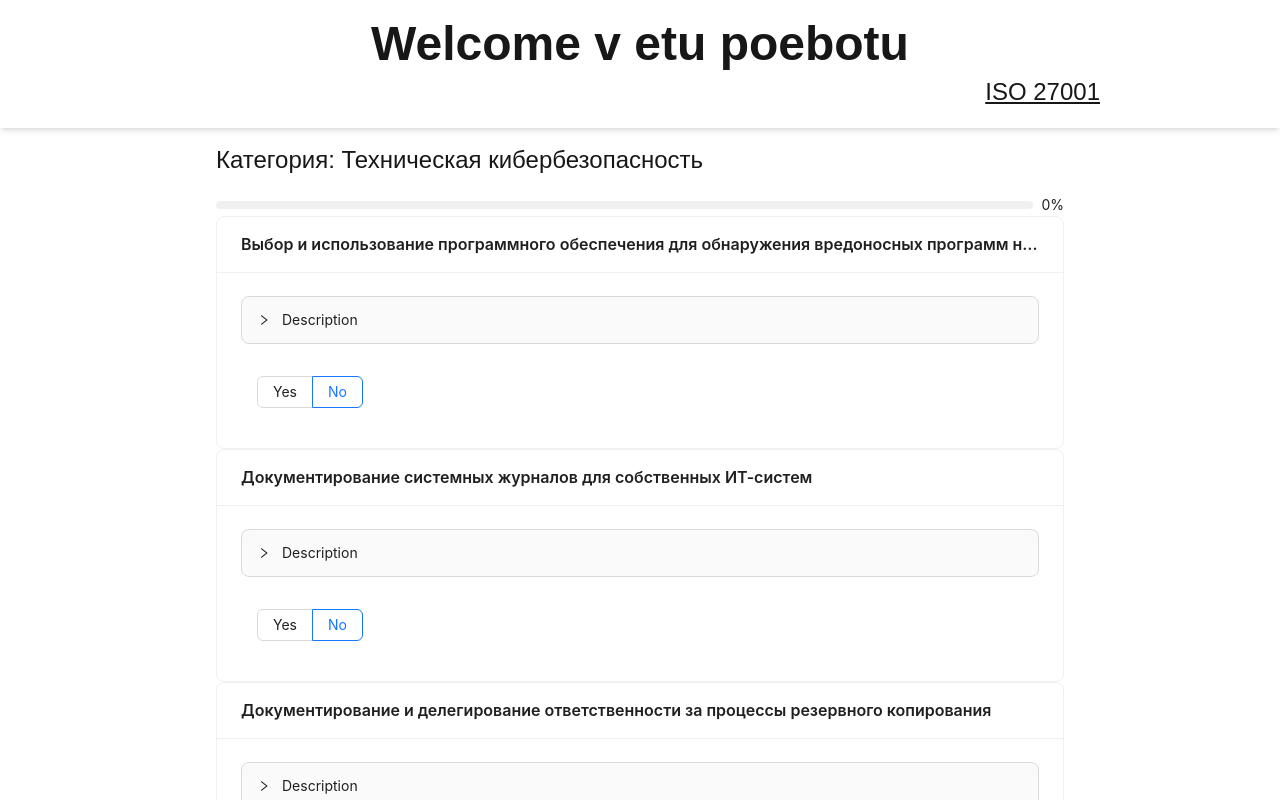
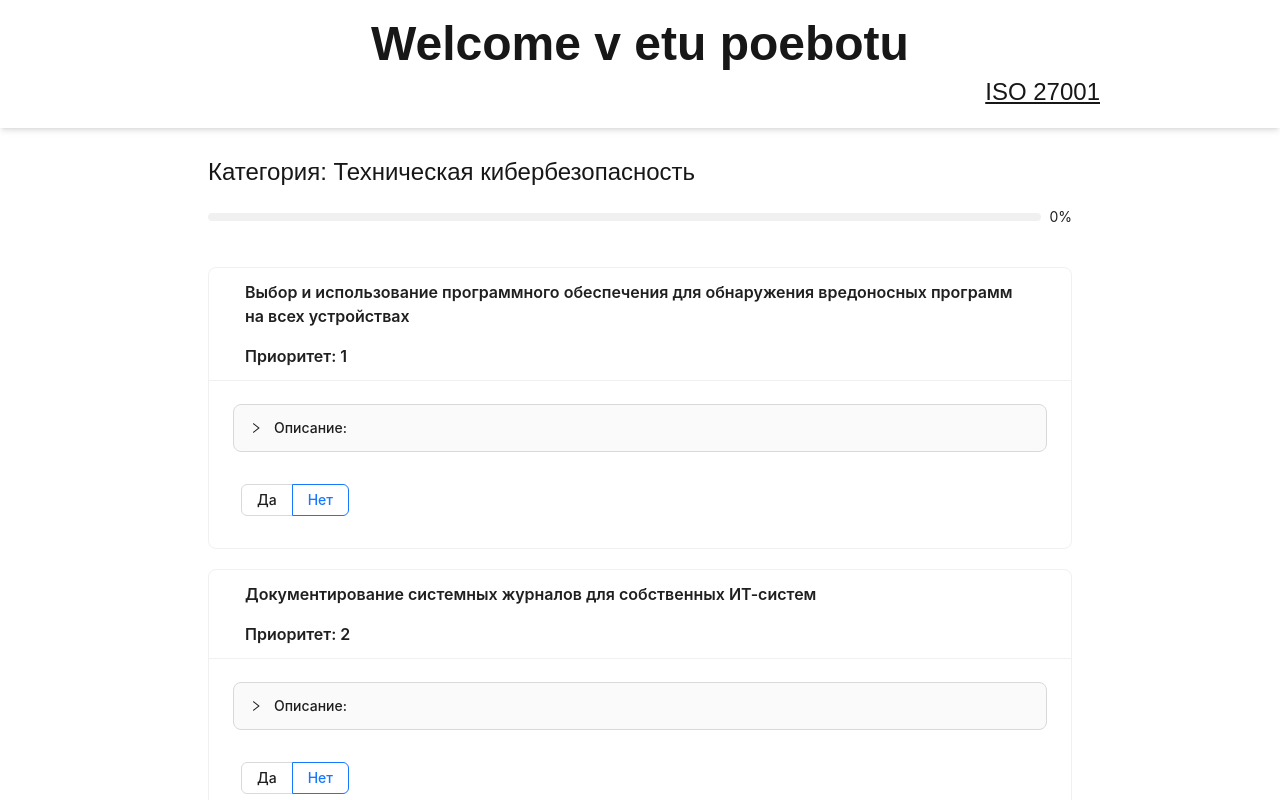
Before and after one commit to Koyd1/tsi-indiv, a Next.js app: page /survey in a window 1280 px wide. Shown: the top 800 px of the page. Built offline with nearby package versions, Linux system fonts and the light colour scheme.

Commit message:
Деструктуризация и доработки компонент

```diff
--- a/src/app/start/page.jsx
+++ b/src/app/start/page.jsx
@@ -2,7 +2,7 @@
 import '@ant-design/v5-patch-for-react-19';
 import { useRouter } from 'next/navigation';
 import { Input, Button } from 'antd';
-import { Header, QRCode_V } from '@/components';
+import { Header, Footer } from '@/components';
 import { useState } from 'react';
 import '../globals.css';
 
@@ -46,12 +46,7 @@ export default function Start() {
         </div>
       </main>
 
-      <footer className="row-start-3 flex flex-col sm:flex-row items-center justify-center gap-4 py-6 border-t">
-        <p className="text-gray-400 text-sm sm:text-base">
-          © 2025 — Что-то придумаем
-        </p>
-        <QRCode_V />
-      </footer>
+      <Footer />
     </div>
   );
 }
--- a/src/app/survey/page.jsx
+++ b/src/app/survey/page.jsx
@@ -1,22 +1,17 @@
 'use client';
-
-import '@ant-design/v5-patch-for-react-19';
 import { useEffect, useState } from 'react';
 import { useRouter } from 'next/navigation';
-import { Button, Select, Radio, Progress, Collapse, Card } from 'antd';
-import '../globals.css';
-import { Header } from '@/components'; // Если используете локальные данные для начальной загрузки
-
-const { Option } = Select;
+import { Header } from '@/components';
+import { SurveyHeader, QuestionCard, NavigationButtons } from '@/components';
 
 const EvaluationOptions = [
-  'Not done',
-  'Partly done',
-  'Mostly done',
-  'Fully done',
+  'Не выполнено',
+  'Частично выполнено',
+  'Почти выполнено',
+  'Полностью выполнено',
 ];
 
-export default function Survey() {
+export default function SurveyPage() {
   const [categoryIndex, setCategoryIndex] = useState(0);
   const [answers, setAnswers] = useState({});
   const [data, setData] = useState([]);
@@ -31,14 +26,12 @@ export default function Survey() {
 
   useEffect(() => {
     const fetchSurveyData = async () => {
-      const res = await fetch('/api/survey'); // Получаем данные через API
+      const res = await fetch('/api/survey');
       const survey = await res.json();
-      setData(survey); // Сохраняем данные в состоянии
-
-      // Инициализация состояния с ответом "no" по умолчанию
+      setData(survey);
       const initialAnswers = survey.reduce((acc, category) => {
         acc[category.category] = category.questions.reduce((qAcc, q) => {
-          qAcc[q.id] = { answer: 'no', evaluation: '' }; // Устанавливаем "no" как ответ по умолчанию
+          qAcc[q.id] = { answer: 'no', evaluation: '' };
           return qAcc;
         }, {});
         return acc;
@@ -49,120 +42,72 @@ export default function Survey() {
   }, []);
 
   const handleAnswer = (questionId, value) => {
-    const updatedCategoryAnswers = {
+    const updated = {
       ...currentAnswers,
       [questionId]: { ...currentAnswers[questionId], answer: value },
     };
     setAnswers((prev) => ({
       ...prev,
-      [currentCategory.category]: updatedCategoryAnswers,
+      [currentCategory.category]: updated,
     }));
   };
 
   const handleEvaluation = (questionId, value) => {
-    const updatedCategoryAnswers = {
+    const updated = {
       ...currentAnswers,
       [questionId]: { ...currentAnswers[questionId], evaluation: value },
     };
     setAnswers((prev) => ({
       ...prev,
-      [currentCategory.category]: updatedCategoryAnswers,
+      [currentCategory.category]: updated,
     }));
   };
 
-  // Функция для проверки, завершена ли текущая категория
   const isCategoryComplete = () => {
     const questions = currentCategory.questions || [];
     return questions.every((q) => {
       const answer = currentAnswers[q.id]?.answer;
       if (!answer) return false;
-      if (answer === 'yes') {
-        return !!currentAnswers[q.id]?.evaluation;
-      }
-      return true;
+      return answer === 'no' || !!currentAnswers[q.id]?.evaluation;
     });
   };
 
   const nextCategory = () => {
-    if (categoryIndex < totalCategories - 1) {
+    if (!isLast) {
       setCategoryIndex((prev) => prev + 1);
+      window.scrollTo(0, 0);
     } else {
       router.push('/results');
     }
   };
 
   const prevCategory = () => {
-    if (categoryIndex > 0) {
-      setCategoryIndex((prev) => prev - 1);
-    }
+    if (categoryIndex > 0) setCategoryIndex((prev) => prev - 1);
   };
 
   return (
-    <div className="max-w-4xl mx-auto p-6">
+    <div className="max-w-4xl mx-auto p-6 sm:p-4">
       <Header />
-      <h2 className="text-2xl mb-4 mt-25">
-        Категория: {currentCategory.category}
-      </h2>
-
-      <Progress percent={progress} className="mb-4" />
+      <SurveyHeader category={currentCategory.category} progress={progress} />
 
       {currentCategory.questions?.map((q) => (
-        <Card key={q.id} className="mb-4" title={q.question} variant="outlined">
-          <Collapse
-            defaultActiveKey={[]}
-            className="mt-2"
-            items={[
-              {
-                key: q.id,
-                label: 'Description',
-                children: (
-                  <p className="mb-4 text-gray-600 whitespace-pre-line">
-                    {q.description}
-                  </p>
-                ),
-              },
-            ]}
-          />
-
-          <div className="m-4 !mt-8 flex items-center justify-start flex-wrap gap-1">
-            <Radio.Group
-              value={currentAnswers[q.id]?.answer}
-              onChange={(e) => handleAnswer(q.id, e.target.value)}
-            >
-              <Radio.Button value="yes">Yes</Radio.Button>
-              <Radio.Button value="no">No</Radio.Button>
-            </Radio.Group>
-
-            {currentAnswers[q.id]?.answer === 'yes' && (
-              <Select
-                placeholder="Select implementation level"
-                className="min-w-[200px] !ml-5"
-                value={currentAnswers[q.id]?.evaluation}
-                onChange={(val) => handleEvaluation(q.id, val)}
-              >
-                {EvaluationOptions.map((level) => (
-                  <Option key={level} value={level}>
-                    {level}
-                  </Option>
-                ))}
-              </Select>
-            )}
-          </div>
-        </Card>
+        <QuestionCard
+          key={q.id}
+          question={q}
+          answer={currentAnswers[q.id]}
+          onAnswerChange={handleAnswer}
+          onEvaluationChange={handleEvaluation}
+          evaluationOptions={EvaluationOptions}
+        />
       ))}
 
-      <div className="flex justify-between mt-6">
-        <Button onClick={prevCategory} disabled={categoryIndex === 0}>
-          Previous
-        </Button>
-        <Button
-          type="primary"
-          onClick={nextCategory}
-          disabled={!isCategoryComplete()}
-        >
-          {categoryIndex === totalCategories - 1 ? 'Finish' : 'Next Category'}
-        </Button>
-      </div>
+      <NavigationButtons
+        isFirst={categoryIndex === 0}
+        isLast={isLast}
+        onNext={nextCategory}
+        onPrev={prevCategory}
+        disabledNext={!isCategoryComplete()}
+      />
     </div>
   );
 }
--- /dev/null
+++ b/src/components/Footer.jsx
@@ -0,0 +1,12 @@
+import { QRCode_V } from '@/components/index';
+
+export default function Footer() {
+  return (
+    <footer className="row-start-3 flex flex-col sm:flex-row items-center justify-center gap-4 py-6 border-t">
+      <p className="text-gray-400 text-sm sm:text-base">
+        © 2025 — Что-то придумаем
+      </p>
+      <QRCode_V />
+    </footer>
+  );
+}
--- /dev/null
+++ b/src/components/NavigationButtons.jsx
@@ -0,0 +1,25 @@
+import { Button } from 'antd';
+
+export default function NavigationButtons({
+  isFirst,
+  isLast,
+  onNext,
+  onPrev,
+  disabledNext,
+}) {
+  return (
+    <div className="flex justify-between mt-6 sm:mt-4">
+      <Button onClick={onPrev} disabled={isFirst} className="sm:text-sm">
+        Предыдущая
+      </Button>
+      <Button
+        type="primary"
+        onClick={onNext}
+        disabled={disabledNext}
+        className="sm:text-sm"
+      >
+        {isLast ? 'Завершить' : 'Следующая категория'}
+      </Button>
+    </div>
+  );
+}
--- /dev/null
+++ b/src/components/QuestionCard.jsx
@@ -0,0 +1,65 @@
+import { Card, Collapse, Radio, Select } from 'antd';
+
+const { Option } = Select;
+
+export default function QuestionCard({
+  question,
+  answer,
+  onAnswerChange,
+  onEvaluationChange,
+  evaluationOptions,
+}) {
+  return (
+    <Card
+      className="!mb-5 !break-words !text-base !font-medium"
+      title={
+        <div className="whitespace-normal break-words p-3">
+          {question.question}
+          <div className="pt-4">Приоритет: {question.priority}</div>
+        </div>
+      }
+      variant="outlined"
+    >
+      <Collapse
+        defaultActiveKey={[]}
+        className="mt-2"
+        items={[
+          {
+            key: question.id,
+            label: 'Описание:',
+            children: (
+              <p className="mb-4 text-gray-600 whitespace-pre-line text-sm sm:text-base">
+                {question.description}
+              </p>
+            ),
+          },
+        ]}
+      />
+
+      <div className="m-4 sm:m-2 !mt-8 flex items-center justify-start flex-wrap gap-1">
+        <Radio.Group
+          value={answer?.answer}
+          onChange={(e) => onAnswerChange(question.id, e.target.value)}
+        >
+          <Radio.Button value="yes">Да</Radio.Button>
+          <Radio.Button value="no">Нет</Radio.Button>
+        </Radio.Group>
+
+        {answer?.answer === 'yes' && (
+          <Select
+            placeholder="Выберите уровень выполнения"
+            className="min-w-[200px] !ml-5 sm:min-w-[150px] sm:!ml-3"
+            value={answer?.evaluation}
+            onChange={(val) => onEvaluationChange(question.id, val)}
+          >
+            {evaluationOptions.map((level) => (
+              <Option key={level} value={level}>
+                {level}
+              </Option>
+            ))}
+          </Select>
+        )}
+      </div>
+    </Card>
+  );
+}
--- /dev/null
+++ b/src/components/SurveyHeader.jsx
@@ -0,0 +1,12 @@
+import { Progress } from 'antd';
+
+export default function SurveyHeader({ category, progress }) {
+  return (
+    <>
+      <h2 className="!mt-30 text-2xl sm:text-xl md:text-2xl mb-4 sm:mt-2">
+        Категория: {category}
+      </h2>
+      <Progress percent={progress} className="!mb-10" />
+    </>
+  );
+}
--- a/src/components/index.jsx
+++ b/src/components/index.jsx
@@ -1,3 +1,7 @@
 export { default as DialogWindow } from './DialogWindow';
 export { default as Header } from './Header';
 export { default as QRCode_V } from './QRCode_V';
+export { default as NavigationButtons } from './NavigationButtons';
+export { default as SurveyHeader } from './SurveyHeader';
+export { default as QuestionCard } from './QuestionCard';
+export { default as Footer } from './Footer';
```
